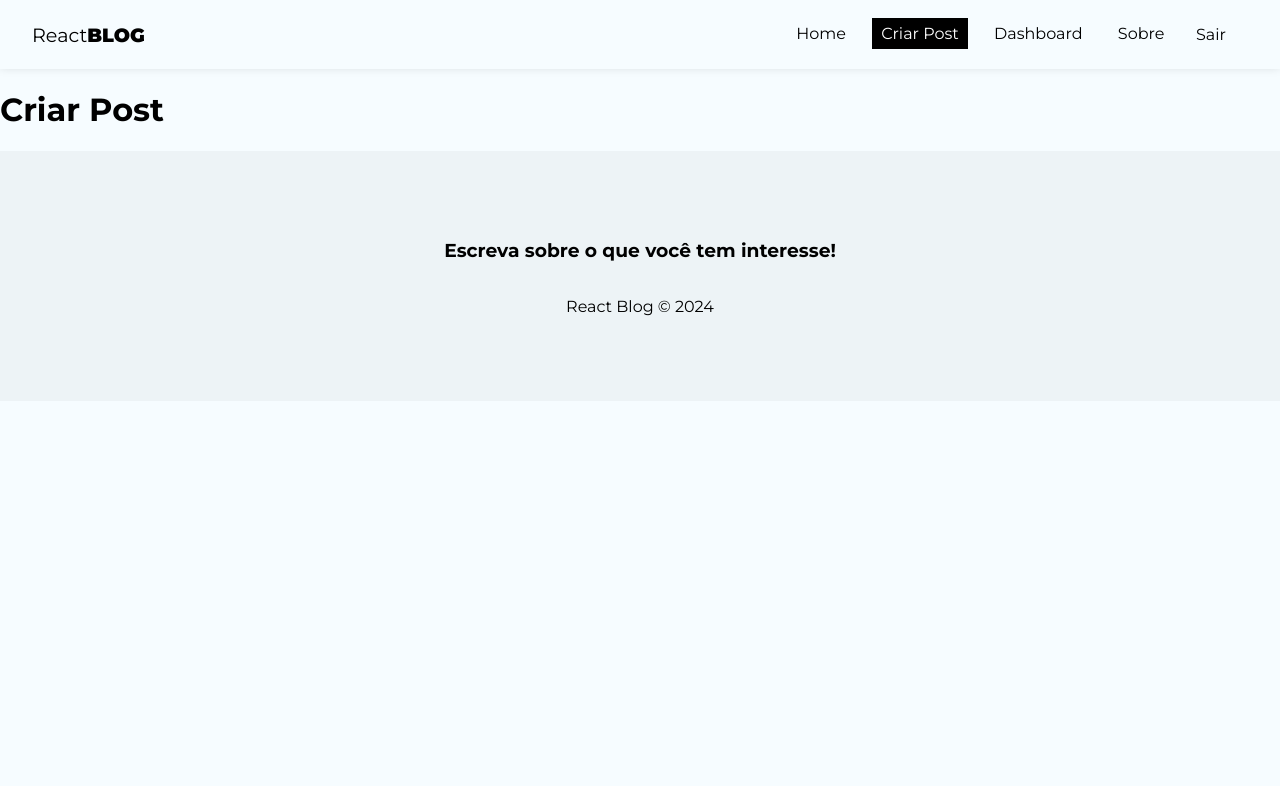
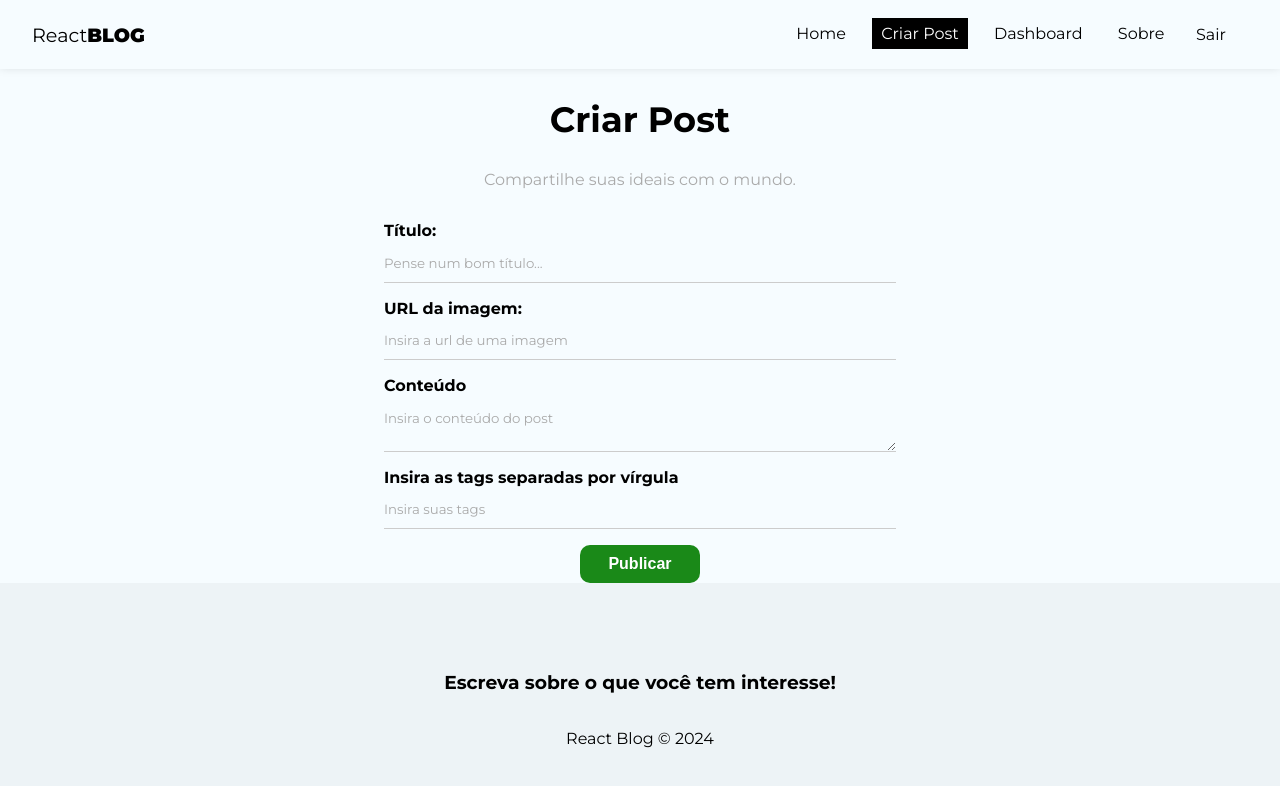
Before and after one commit to AndreMicael/blog-react, a React (Create React App) app: page /posts/create in a window 1280 px wide. Shown: the top 786 px of the page. Built offline with nearby package versions, Linux system fonts and the light colour scheme; no server answers; sample sign-in values are in the browser's storage.

Commit message:
Css adicionado na página criar post

```diff
--- a/src/hooks/useAuth.jsx
+++ b/src/hooks/useAuth.jsx
@@ -78,6 +78,42 @@ export const useAuth = () => {
 
     }
 
+    //Login
+
+    const login = async (data) => {
+        checkIfIsCancelled();
+
+        setLoading(true);
+        setError(false);
+
+        try {
+          await signInWithEmailAndPassword(auth, data.email, data.password);
+        } catch (error) {
+          console.log(error.message);
+          const errorMessage = error.message;
+          console.log(errorMessage);
+         // console.log(typeof error.message);
+          //console.log(error.message.includes("user-not"));
+
+          let systemErrorMessage = error.code;
+
+        //  if (error.message.includes("user-not-found")) {
+        //    systemErrorMessage = "Usuário não encontrado.";
+        //  } else if (error.message.includes("wrong-password")) {
+         //   systemErrorMessage = "Senha incorreta.";
+        //  } else {
+        //    systemErrorMessage = "Ocorreu um erro, por favor tenta mais tarde.";
+        //  }
+
+          console.log(systemErrorMessage);
+
+          setError(systemErrorMessage);
+        }
+
+        console.log(error);
+
+        setLoading(false);
+      };
 
     useEffect( () => {
         return () => setCancelled(true);
@@ -88,7 +124,8 @@ return {
     createUser,
     error,
     loading,
-    logout
+    logout,
+    login,
 };
 
 };
--- a/src/pages/CreatePost/CreatePost.module.css
+++ b/src/pages/CreatePost/CreatePost.module.css
@@ -0,0 +1,12 @@
+.create_post {
+    text-align: center;
+  }
+
+  .create_post h2 {
+    font-size: 2.2em;
+  }
+
+  .create_post p {
+    color: #aaa;
+    margin-bottom: 2em;
+  }
--- a/src/pages/CreatePost/index.jsx
+++ b/src/pages/CreatePost/index.jsx
@@ -1,9 +1,67 @@
-import './CreatePost.module.css'
+import style from './CreatePost.module.css'
+import {useState} from 'react';
+import { useNavigate } from 'react-router-dom';
+import {useAuthValue} from '../../context/AuthContext';
 
 const CreatePost = () => {
+
+    const [title,setTitle] = useState('');
+    const [image,setImage] = useState('');
+    const [body, setBody] = useState('');
+    const [tags,setTags] = useState([]);
+    const [formError, setFormError] = useState("");
+
+    const handleSubmit = (e) => {
+      e.preventDefault();
+    };
+
   return (
-    <div>
-        <h1> Criar Post</h1>
+    <div className={style.create_post}>
+        <h2>Criar Post</h2>
+        <p>Compartilhe suas ideais com o mundo.</p>
+        <form onSubmit={handleSubmit}>
+          <label>
+            <span>Título:</span>
+            <input type='text'
+            name='title' required
+            placeholder='Pense num bom título...'
+            onChange={(e) => setTitle(e.target.value)}
+            value={title}/>
+          </label>
+
+          <label>
+            <span>URL da imagem:</span>
+            <input type='text'
+            name='image'
+            placeholder='Insira a url de uma imagem'
+            onChange={(e) => setImage(e.target.value)}
+            value={image}/>
+          </label>
+
+          <label>
+            <span>Conteúdo</span>
+            <textarea type='text'
+            name='body'  required
+            placeholder='Insira o conteúdo do post'
+            onChange={(e) => setBody(e.target.value)}
+            value={body}/>
+          </label>
+
+          <label>
+            <span>Insira as tags separadas por vírgula</span>
+            <input type='text'
+            name='tags'
+            placeholder='Insira suas tags'
+            onChange={(e) => setTags(e.target.value)}
+            value={tags}/>
+          </label>
+          <button className='btn'>Publicar</button>
+          {/* {!loading &&  <button className='btn'>Publicar</button>}
+          {loading &&  <button disabled className='btn'>Aguarde...</button>}
+          {error && <p className='error'>{error}</p>} */}
+
+
+        </form>
     </div>
   )
 }
--- a/src/pages/Login/Login.module.css
+++ b/src/pages/Login/Login.module.css
@@ -0,0 +1,7 @@
+.login {
+    text-align: center;
+}
+
+.login p {
+    color: #AAA;
+}
--- a/src/pages/Login/index.jsx
+++ b/src/pages/Login/index.jsx
@@ -1,14 +1,74 @@
+import styles from "./Login.module.css";
 
-
-
+import { useEffect, useState } from "react";
+import { useAuth } from "../../hooks/useAuth";
 
 const Login = () => {
+  const [email, setEmail] = useState("");
+  const [password, setPassword] = useState("");
+  const [error, setError] = useState("");
+
+  const { login, error: authError, loading } = useAuth();
+
+  const handleSubmit = async (e) => {
+    e.preventDefault();
+
+    setError("");
+
+    const user = {
+      email,
+      password,
+    };
+
+    const res = await login(user);
+
+    console.log(res);
+  };
+
+  useEffect(() => {
+    console.log(authError);
+    if (authError) {
+      setError(authError);
+    }
+  }, [authError]);
+
   return (
-    <div>
+    <div className={styles.login}>
+      <h1>Entrar</h1>
+      <p>Faça o login para poder utilizar o sistema</p>
+      <form onSubmit={handleSubmit}>
+        <label>
+          <span>E-mail:</span>
+          <input
+            type="email"
+            name="email"
+            required
+            placeholder="E-mail do usuário"
+            onChange={(e) => setEmail(e.target.value)}
+            value={email}
+          />
+        </label>
+        <label>
+          <span>Senha:</span>
+          <input
+            type="password"
+            name="password"
+            required
+            placeholder="Insira a senha"
+            onChange={(e) => setPassword(e.target.value)}
+            value={password}
+          />
+        </label>
+        {!loading && <button className="btn">Entrar</button>}
+        {loading && (
+          <button className="btn" disabled>
+            Aguarde...
+          </button>
+        )}
+        {error && <p className="error">{error}</p>}
+      </form>
+    </div>
+  );
+};
 
-       <h1>Login</h1>
-    </div>
-  )
-}
-
-export default Login
+export default Login;
```
